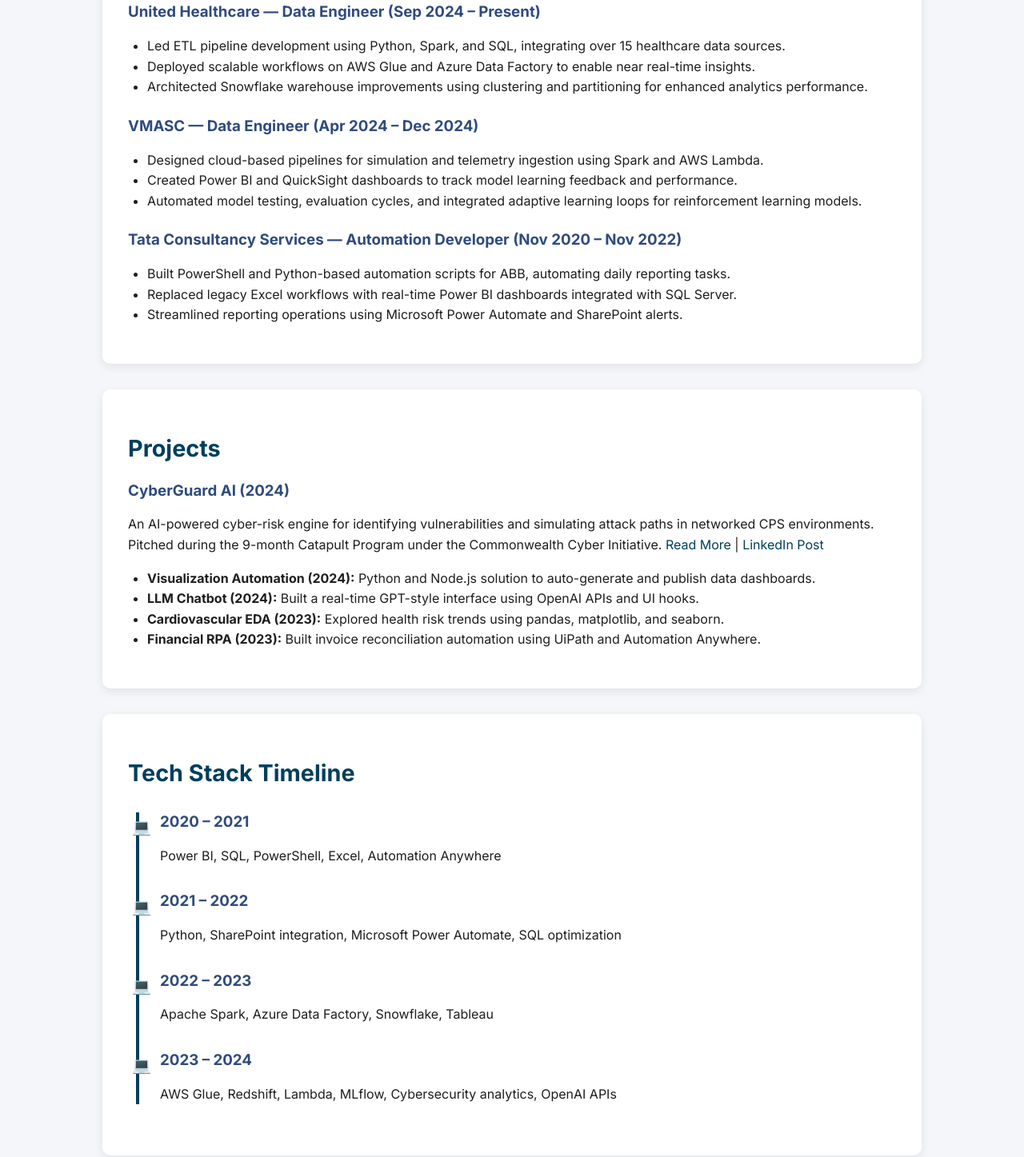
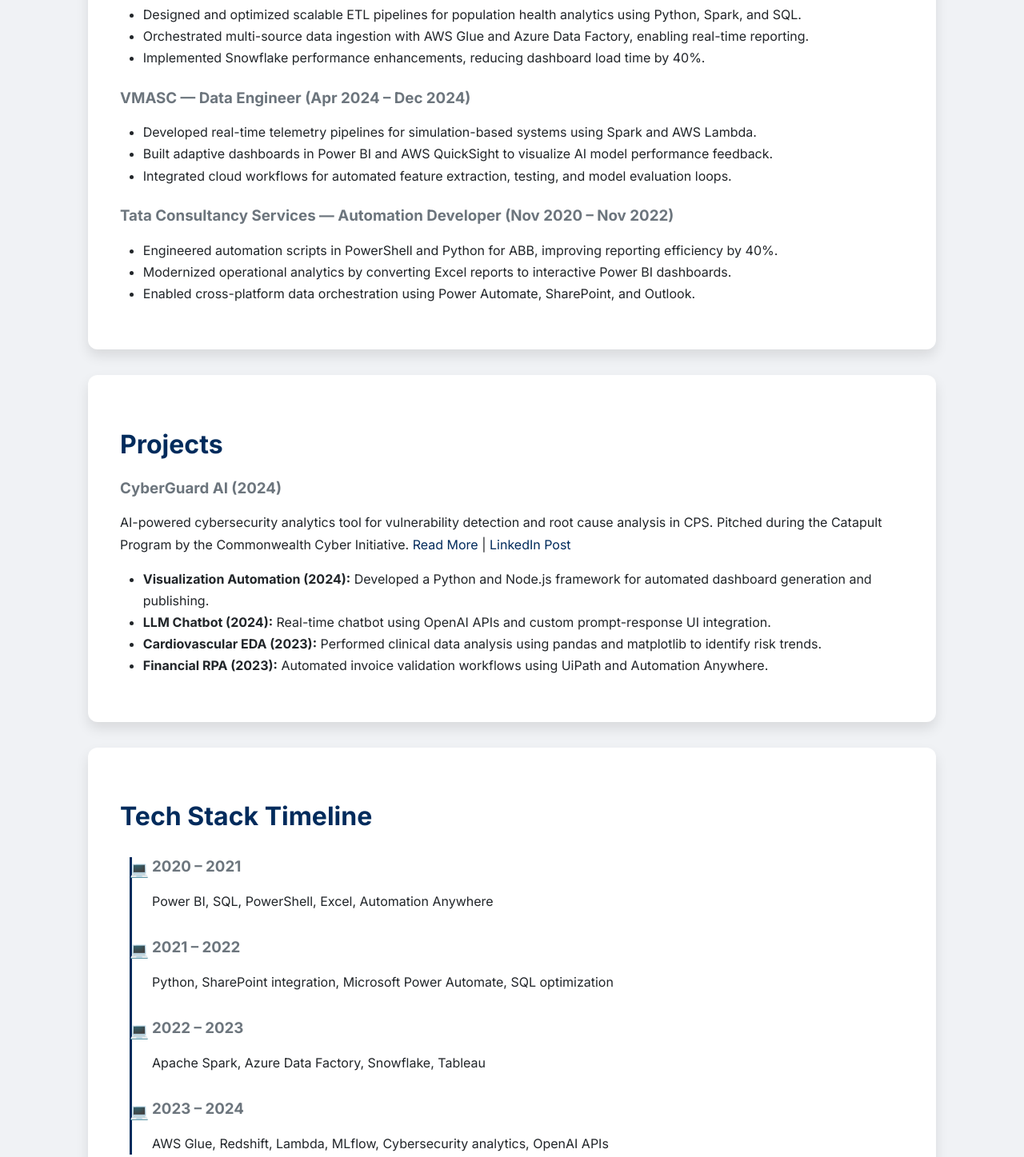
Before and after one commit to hemant1796/hemant-portfolio, a plain HTML site: page index.html in a window 1280 px wide. Shown: the part 813-2260 px from the top of the page at 80% size. Drawn offline with Linux system fonts and the light colour scheme.

Commit message:
Update index.html

```diff
--- a/index.html
+++ b/index.html
@@ -7,13 +7,13 @@
   <link href="https://fonts.googleapis.com/css2?family=Inter:wght@400;600;700&display=swap" rel="stylesheet">
   <style>
     :root {
-      --background: #f4f6f9;
-      --primary: #003f5c;
-      --accent: #2f4b7c;
+      --background: #f0f2f5;
+      --primary: #002b5c;
+      --accent: #6c757d;
       --text-light: #ffffff;
-      --text-dark: #1e1e1e;
+      --text-dark: #212529;
       --card-bg: #ffffff;
-      --card-shadow: rgba(0, 0, 0, 0.08);
+      --card-shadow: rgba(0, 0, 0, 0.1);
     }
 
     body {
@@ -32,30 +32,30 @@
     }
 
     header img {
-      width: 110px;
-      height: 110px;
+      width: 120px;
+      height: 120px;
       border-radius: 50%;
-      border: 3px solid #fff;
+      border: 4px solid #fff;
       margin-bottom: 1rem;
     }
 
     h1 {
-      font-size: 2.5rem;
+      font-size: 2.75rem;
       margin: 0;
     }
 
     section {
-      max-width: 960px;
+      max-width: 980px;
       margin: 2rem auto;
       background: var(--card-bg);
-      padding: 2rem;
-      border-radius: 10px;
-      box-shadow: 0 4px 12px var(--card-shadow);
+      padding: 2.5rem;
+      border-radius: 12px;
+      box-shadow: 0 8px 16px var(--card-shadow);
     }
 
     h2 {
       color: var(--primary);
-      font-size: 1.8rem;
+      font-size: 2rem;
       margin-bottom: 1rem;
     }
 
@@ -65,16 +65,18 @@
     }
 
     p, li {
-      line-height: 1.6;
+      line-height: 1.7;
+      font-size: 1rem;
     }
 
     ul {
-      padding-left: 1.5rem;
+      padding-left: 1.8rem;
     }
 
     a {
       color: var(--primary);
       text-decoration: none;
+      font-weight: 500;
     }
 
     a:hover {
@@ -91,8 +93,8 @@
       content: '';
       position: absolute;
       top: 0;
-      left: 10px;
-      width: 4px;
+      left: 12px;
+      width: 3px;
       height: 100%;
       background: var(--primary);
       animation: growLine 2s ease-in-out;
@@ -110,10 +112,10 @@
       animation: fadeInUp 0.8s ease forwards;
     }
 
-    .timeline-entry:nth-child(1) { animation-delay: 0.3s; }
-    .timeline-entry:nth-child(2) { animation-delay: 0.6s; }
-    .timeline-entry:nth-child(3) { animation-delay: 0.9s; }
-    .timeline-entry:nth-child(4) { animation-delay: 1.2s; }
+    .timeline-entry:nth-child(1) { animation-delay: 0.2s; }
+    .timeline-entry:nth-child(2) { animation-delay: 0.4s; }
+    .timeline-entry:nth-child(3) { animation-delay: 0.6s; }
+    .timeline-entry:nth-child(4) { animation-delay: 0.8s; }
 
     @keyframes fadeInUp {
       from { transform: translateY(20px); opacity: 0; }
@@ -121,24 +123,24 @@
     }
 
     .timeline-entry::before {
-      content: '\1F4BB'; /* 💻 */
+      content: '\1F4BB';
       position: absolute;
-      left: -35px;
-      top: 0.4rem;
+      left: -28px;
+      top: 0.2rem;
       font-size: 1.2rem;
     }
 
     footer {
       text-align: center;
-      padding: 1.5rem;
-      background: #e9edf3;
+      padding: 1.75rem;
+      background: #dee2e6;
       margin-top: 3rem;
     }
   </style>
 </head>
 <body>
   <header>
-    <img src="my-photo.png" alt="Hemant Kumar">
+    <img src="my-photo.jpg" alt="Hemant Kumar">
     <h1>Hemant Kumar</h1>
     <p>Data Engineer | Python, SQL, Spark | AWS & Azure Enthusiast</p>
   </header>
@@ -153,36 +155,36 @@
     <h2>Professional Experience</h2>
     <h3>United Healthcare — Data Engineer (Sep 2024 – Present)</h3>
     <ul>
-      <li>Led ETL pipeline development using Python, Spark, and SQL, integrating over 15 healthcare data sources.</li>
-      <li>Deployed scalable workflows on AWS Glue and Azure Data Factory to enable near real-time insights.</li>
-      <li>Architected Snowflake warehouse improvements using clustering and partitioning for enhanced analytics performance.</li>
+      <li>Designed and optimized scalable ETL pipelines for population health analytics using Python, Spark, and SQL.</li>
+      <li>Orchestrated multi-source data ingestion with AWS Glue and Azure Data Factory, enabling real-time reporting.</li>
+      <li>Implemented Snowflake performance enhancements, reducing dashboard load time by 40%.</li>
     </ul>
 
     <h3>VMASC — Data Engineer (Apr 2024 – Dec 2024)</h3>
     <ul>
-      <li>Designed cloud-based pipelines for simulation and telemetry ingestion using Spark and AWS Lambda.</li>
-      <li>Created Power BI and QuickSight dashboards to track model learning feedback and performance.</li>
-      <li>Automated model testing, evaluation cycles, and integrated adaptive learning loops for reinforcement learning models.</li>
+      <li>Developed real-time telemetry pipelines for simulation-based systems using Spark and AWS Lambda.</li>
+      <li>Built adaptive dashboards in Power BI and AWS QuickSight to visualize AI model performance feedback.</li>
+      <li>Integrated cloud workflows for automated feature extraction, testing, and model evaluation loops.</li>
     </ul>
 
     <h3>Tata Consultancy Services — Automation Developer (Nov 2020 – Nov 2022)</h3>
     <ul>
-      <li>Built PowerShell and Python-based automation scripts for ABB, automating daily reporting tasks.</li>
-      <li>Replaced legacy Excel workflows with real-time Power BI dashboards integrated with SQL Server.</li>
-      <li>Streamlined reporting operations using Microsoft Power Automate and SharePoint alerts.</li>
+      <li>Engineered automation scripts in PowerShell and Python for ABB, improving reporting efficiency by 40%.</li>
+      <li>Modernized operational analytics by converting Excel reports to interactive Power BI dashboards.</li>
+      <li>Enabled cross-platform data orchestration using Power Automate, SharePoint, and Outlook.</li>
     </ul>
   </section>
 
   <section>
     <h2>Projects</h2>
     <h3>CyberGuard AI (2024)</h3>
-    <p>An AI-powered cyber-risk engine for identifying vulnerabilities and simulating attack paths in networked CPS environments. Pitched during the 9-month Catapult Program under the Commonwealth Cyber Initiative. <a href="https://cec.gmu.edu/news/2024-10/cybersecurity-faculty-teams-pitch-startup-ideas-commonwealth-cyber-initiative" target="_blank">Read More</a> | <a href="https://www.linkedin.com/posts/hemant17_cybersecurity-cyberresearch-cci-activity-7254250565369516032-b-Hw" target="_blank">LinkedIn Post</a></p>
+    <p>AI-powered cybersecurity analytics tool for vulnerability detection and root cause analysis in CPS. Pitched during the Catapult Program by the Commonwealth Cyber Initiative. <a href="https://cec.gmu.edu/news/2024-10/cybersecurity-faculty-teams-pitch-startup-ideas-commonwealth-cyber-initiative" target="_blank">Read More</a> | <a href="https://www.linkedin.com/posts/hemant17_cybersecurity-cyberresearch-cci-activity-7254250565369516032-b-Hw" target="_blank">LinkedIn Post</a></p>
 
     <ul>
-      <li><strong>Visualization Automation (2024):</strong> Python and Node.js solution to auto-generate and publish data dashboards.</li>
-      <li><strong>LLM Chatbot (2024):</strong> Built a real-time GPT-style interface using OpenAI APIs and UI hooks.</li>
-      <li><strong>Cardiovascular EDA (2023):</strong> Explored health risk trends using pandas, matplotlib, and seaborn.</li>
-      <li><strong>Financial RPA (2023):</strong> Built invoice reconciliation automation using UiPath and Automation Anywhere.</li>
+      <li><strong>Visualization Automation (2024):</strong> Developed a Python and Node.js framework for automated dashboard generation and publishing.</li>
+      <li><strong>LLM Chatbot (2024):</strong> Real-time chatbot using OpenAI APIs and custom prompt-response UI integration.</li>
+      <li><strong>Cardiovascular EDA (2023):</strong> Performed clinical data analysis using pandas and matplotlib to identify risk trends.</li>
+      <li><strong>Financial RPA (2023):</strong> Automated invoice validation workflows using UiPath and Automation Anywhere.</li>
     </ul>
   </section>
 
```
